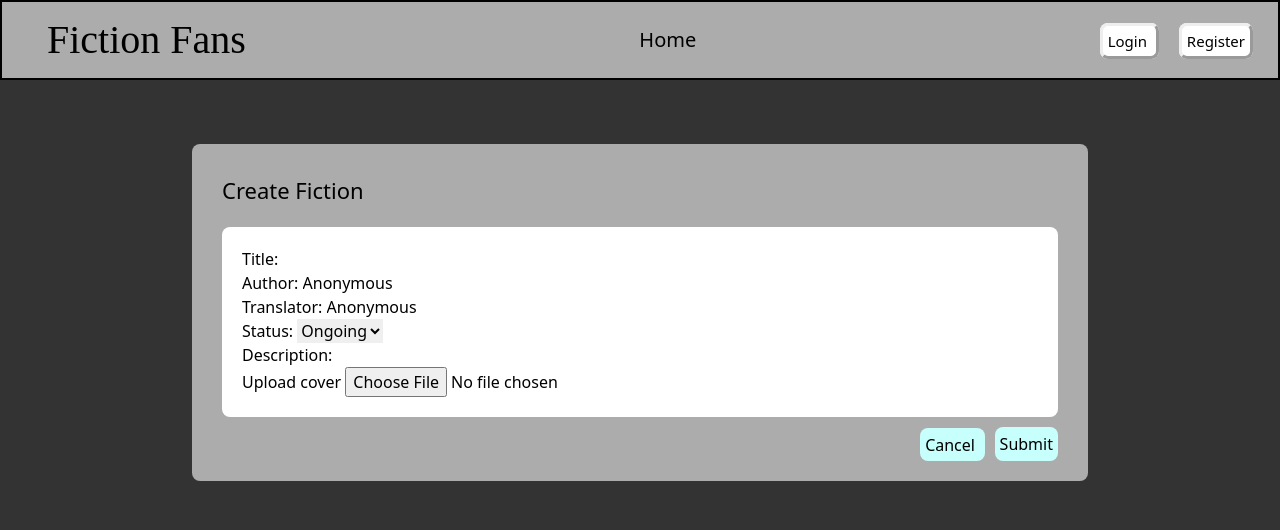
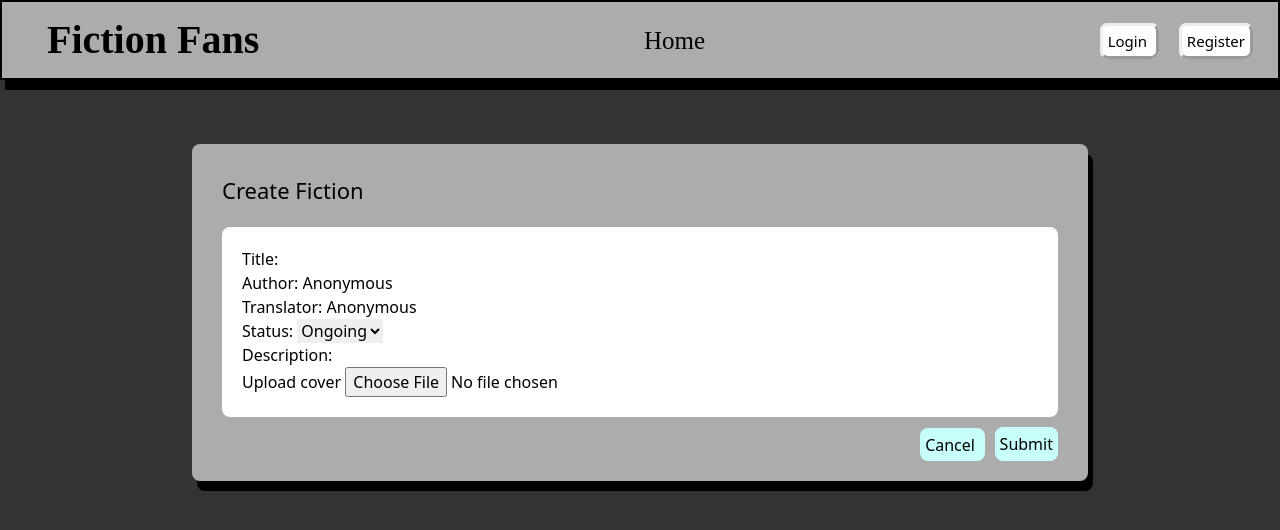
Before and after one commit to chinapat317/Fiction-Fans, a Django app: page /fiction/createfic/ in a window 1280 px wide. Shown: the top 530 px of the page. Run offline with Django 4.2, Linux system fonts and the light colour scheme; some libraries are stand-ins or nearby versions.

Commit message:
Improve base template

```diff
--- a/fiction_fans/templates/base.html
+++ b/fiction_fans/templates/base.html
@@ -23,11 +23,13 @@
                 padding: 15px;
                 height: 80px;
                 margin: 0px;
+                box-shadow: 5px 10px;
             }
 
             .logo {
                 font-family: Marker Felt;
                 font-size: 40px;
+                font-weight: bold;
                 margin: 30px;
                 margin-right: auto;
             }
@@ -38,13 +40,19 @@
             }
 
             .home {
-                font-size: 20px;
+                font-size: 25px;
                 margin-right: auto;
             }
 
             .home a {
                 color: black;
                 text-decoration: none;
+                font-family: Marker Felt;
+            }
+
+            img {
+                height: 30px;
+                width: 30px;
             }
 
             .auth a {
@@ -56,6 +64,11 @@
                 padding: 5px;
                 margin: 10px;
                 color: black;
+            }
+
+            .auth a:hover {
+                background: rgb(151, 151, 151);
+
             }
 
             .flex-container {
@@ -70,6 +83,7 @@
                 overflow: auto;
                 margin: 5% 15%;
                 padding: 20px;
+                box-shadow: 5px 10px;
             }
         </style>
     </head>
@@ -85,6 +99,9 @@
             </a>
         </div>
         {% if user.is_authenticated %}
+        <a href="{% url 'fiction_fans:profile' %}">
+            <img src="https://cdn-icons-png.flaticon.com/512/149/149071.png">
+        </a>
         <div class="auth">
             <a href="{% url 'fiction_fans:profile' %}">
                 {{ user.get_username }}
```
